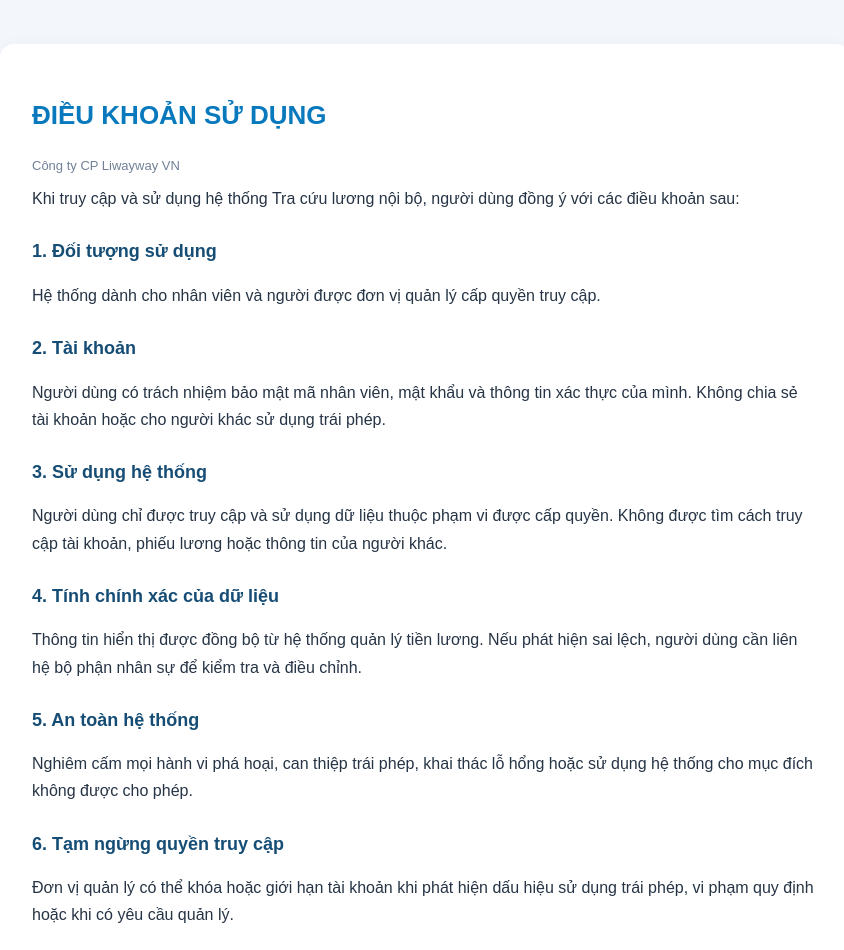
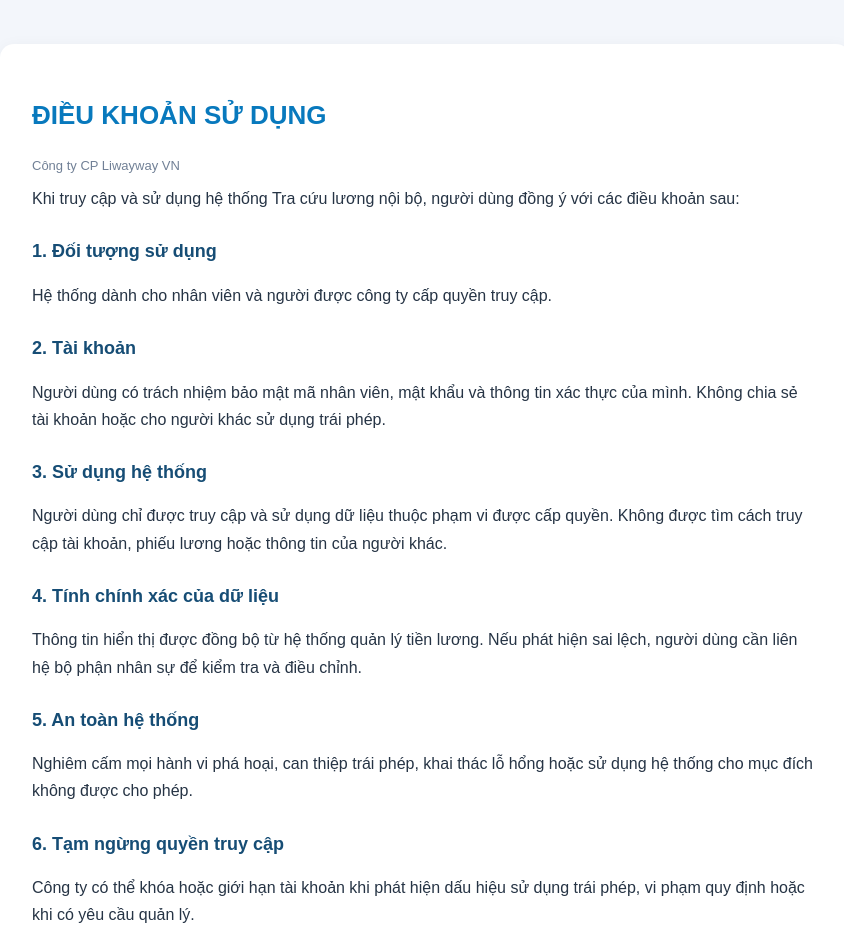
Before and after one commit to elbalosnocni/payroll, a plain HTML site: page terms.html in a window 1280 px wide. Shown: the top 950 px of the page, without its empty margins (215-1059 px from the left). Drawn offline with Linux system fonts and the light colour scheme.

Commit message:
Update terms of use language for clarity

```diff
--- a/terms.html
+++ b/terms.html
@@ -47,7 +47,7 @@
   <p>Khi truy cập và sử dụng hệ thống Tra cứu lương nội bộ, người dùng đồng ý với các điều khoản sau:</p>
 
   <h2>1. Đối tượng sử dụng</h2>
-  <p>Hệ thống dành cho nhân viên và người được đơn vị quản lý cấp quyền truy cập.</p>
+  <p>Hệ thống dành cho nhân viên và người được công ty cấp quyền truy cập.</p>
 
   <h2>2. Tài khoản</h2>
   <p>Người dùng có trách nhiệm bảo mật mã nhân viên, mật khẩu và thông tin xác thực của mình. Không chia sẻ tài khoản hoặc cho người khác sử dụng trái phép.</p>
@@ -62,7 +62,7 @@
   <p>Nghiêm cấm mọi hành vi phá hoại, can thiệp trái phép, khai thác lỗ hổng hoặc sử dụng hệ thống cho mục đích không được cho phép.</p>
 
   <h2>6. Tạm ngừng quyền truy cập</h2>
-  <p>Đơn vị quản lý có thể khóa hoặc giới hạn tài khoản khi phát hiện dấu hiệu sử dụng trái phép, vi phạm quy định hoặc khi có yêu cầu quản lý.</p>
+  <p>Công ty có thể khóa hoặc giới hạn tài khoản khi phát hiện dấu hiệu sử dụng trái phép, vi phạm quy định hoặc khi có yêu cầu quản lý.</p>
 
   <h2>7. Thay đổi điều khoản</h2>
   <p>Điều khoản có thể được cập nhật để phù hợp với hoạt động và yêu cầu bảo mật của hệ thống. Phiên bản mới sẽ được công bố tại trang này.</p>
```
